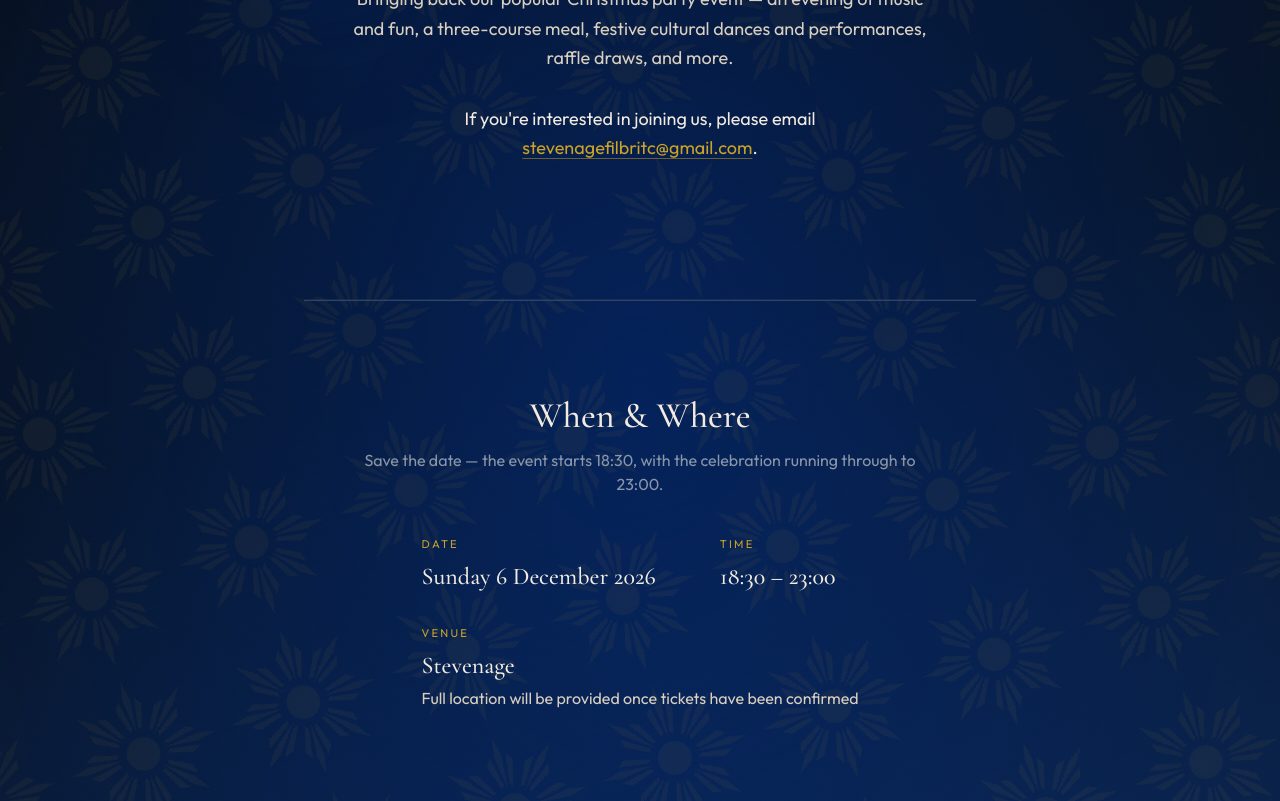
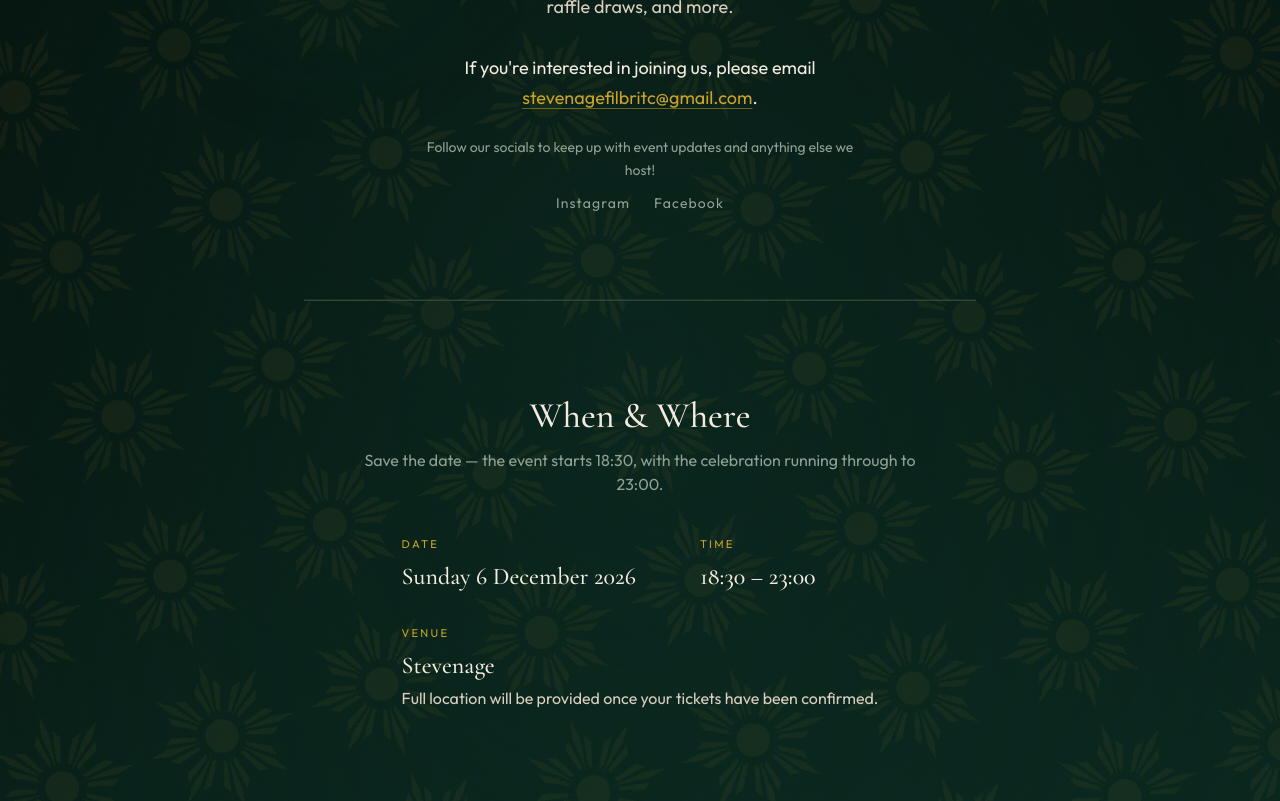
Before and after one commit to jediramos/filbrit-christmas-party, a Next.js app: page / in a window 1280 px wide. Shown: the part 500-1301 px from the top of the page. Built offline with nearby package versions, Linux system fonts and the light colour scheme.

Commit message:
Additional Design and Detail Changes

```diff
--- a/src/app/globals.css
+++ b/src/app/globals.css
@@ -1,16 +1,15 @@
 @import "tailwindcss";
 
 :root {
-  /* Deep blue night base — soft Filipino flag blue wash */
+  /* Deep royal evergreen — clean festive base */
+  --evergreen: #0c2e24;
+  --evergreen-mid: #0f3a2c;
+  --evergreen-deep: #071a14;
+  --night: #06110d;
+  --pine-line: #2a5645;
+  /* Filipino flag accents (hero rule / small cues) */
   --fil-blue: #0038a8;
   --fil-blue-soft: #1a4fbf;
-  --fil-blue-mid: #0c2a5c;
-  --fil-blue-deep: #071428;
-  --night: #060e1c;
-  --pine-line: #3a5a8c;
-  /* Kept as aliases so existing components stay coherent on the blue base */
-  --evergreen: var(--fil-blue-mid);
-  --evergreen-deep: var(--fil-blue-deep);
   --crimson: #9b1d2e;
   --crimson-soft: #c43b4a;
   --gold: #c9a227;
@@ -18,7 +17,7 @@
   --gold-dim: #8a7020;
   --ivory: #f3ebe0;
   --ivory-soft: #d9cfc0;
-  --mist: #8a96a8;
+  --mist: #8fa094;
   --background: var(--night);
   --foreground: var(--ivory);
 }
@@ -44,28 +43,28 @@ body {
   font-family: var(--font-display), Georgia, serif;
 }
 
-/* Atmospheric page backdrop — soft Filipino flag blue throughout */
+/* Atmospheric page backdrop — deep royal green throughout */
 .page-shell {
   position: relative;
   isolation: isolate;
   background:
-    radial-gradient(ellipse 90% 55% at 50% -10%, rgba(155, 29, 46, 0.2), transparent 55%),
-    radial-gradient(ellipse 85% 60% at 50% 35%, rgba(0, 56, 168, 0.38), transparent 65%),
-    radial-gradient(ellipse 70% 50% at 0% 80%, rgba(26, 79, 191, 0.18), transparent 55%),
+    radial-gradient(ellipse 90% 55% at 50% -10%, rgba(155, 29, 46, 0.22), transparent 55%),
+    radial-gradient(ellipse 85% 60% at 50% 35%, rgba(12, 46, 36, 0.55), transparent 65%),
+    radial-gradient(ellipse 70% 50% at 0% 80%, rgba(15, 58, 44, 0.35), transparent 55%),
     radial-gradient(ellipse 50% 35% at 100% 75%, rgba(201, 162, 39, 0.08), transparent 50%),
     linear-gradient(
       165deg,
       var(--night) 0%,
-      var(--fil-blue-deep) 35%,
-      var(--fil-blue-mid) 70%,
-      #0f3268 100%
+      var(--evergreen-deep) 35%,
+      var(--evergreen) 70%,
+      var(--evergreen-mid) 100%
     );
   min-height: 100vh;
   /* Clip both axes so the rotated sun watermark cannot extend page scroll */
   overflow: clip;
 }
 
-.page-shell > * {
+.page-shell > *:not(.page-watermark) {
   position: relative;
   z-index: 1;
 }
@@ -89,21 +88,29 @@ body {
 }
 
 /*
- * Subtle diagonal watermark — official-style Philippine sun
- * (disc + 8 triple-ray bundles). Low contrast to stay clean.
+ * Sun watermark layer: oversized + rotated inner tile so the pattern
+ * never drops out at the top of the page after rotation/clipping.
  */
-.page-shell::after {
+.page-watermark {
+  position: absolute;
+  inset: 0;
+  z-index: 0;
+  pointer-events: none;
+  overflow: hidden;
+}
+
+.page-watermark::before {
   content: "";
-  pointer-events: none;
   position: absolute;
-  inset: -20%;
-  z-index: 0;
-  opacity: 0.055;
+  top: 50%;
+  left: 50%;
+  width: 180%;
+  height: 180%;
+  opacity: 0.06;
   background-image: url("/ph-sun.svg");
   background-size: 168px 168px;
   background-repeat: repeat;
-  transform: rotate(-18deg);
-  transform-origin: center;
+  transform: translate(-50%, -50%) rotate(-18deg);
 }
 
 /* Hero motion */
@@ -180,11 +187,15 @@ body {
   animation: fade-up 1.05s cubic-bezier(0.22, 1, 0.36, 1) 0.38s both;
 }
 
+.hero-socials {
+  animation: fade-up 1.05s cubic-bezier(0.22, 1, 0.36, 1) 0.46s both;
+}
+
 .hero-glow {
   animation: soft-pulse 5.5s ease-in-out infinite;
 }
 
-.hero-glow-blue {
+.hero-glow-green {
   animation: soft-pulse 6.5s ease-in-out 1.2s infinite;
 }
 
@@ -243,7 +254,7 @@ body {
   width: min(calc(100% - 2.5rem), 42rem);
   height: 1px;
   transform: translateX(-50%);
-  background: color-mix(in srgb, var(--ivory) 14%, var(--fil-blue-mid) 86%);
+  background: color-mix(in srgb, var(--ivory) 14%, var(--evergreen) 86%);
   box-shadow: 0 -1px 0 color-mix(in srgb, var(--gold) 10%, transparent);
 }
 
@@ -265,8 +276,9 @@ body {
   .hero-tagline,
   .hero-countdown,
   .hero-cta,
+  .hero-socials,
   .hero-glow,
-  .hero-glow-blue,
+  .hero-glow-green,
   .hero-rule,
   .countdown-digit-reel,
   .countdown-separator {
--- a/src/app/page.tsx
+++ b/src/app/page.tsx
@@ -10,6 +10,9 @@ export default function Home() {
 
   return (
     <div className="page-shell">
+      {/* Full-page sun watermark — separate layer so tiling stays continuous */}
+      <div className="page-watermark" aria-hidden="true" />
+
       {/* Hero — brand + headline + countdown + description + contact */}
       <header className="relative flex min-h-[100svh] flex-col justify-center overflow-hidden section-pad py-16">
         <div
@@ -17,7 +20,7 @@ export default function Home() {
           aria-hidden="true"
         />
         <div
-          className="hero-glow-blue pointer-events-none absolute left-[18%] top-[42%] h-48 w-48 rounded-full bg-[var(--fil-blue)]/25 blur-3xl"
+          className="hero-glow-green pointer-events-none absolute left-[18%] top-[42%] h-48 w-48 rounded-full bg-[var(--evergreen-mid)]/40 blur-3xl"
           aria-hidden="true"
         />
 
@@ -53,6 +56,28 @@ export default function Home() {
             </a>
             .
           </p>
+
+          <p className="hero-socials mt-6 max-w-md text-sm leading-relaxed text-[var(--mist)]">
+            Follow our socials to keep up with event updates and anything else we
+            host!
+          </p>
+
+          <nav
+            className="hero-socials mt-3 flex items-center justify-center gap-6"
+            aria-label="Social links"
+          >
+            {eventConfig.socials.map((s) => (
+              <a
+                key={s.label}
+                href={s.href}
+                target="_blank"
+                rel="noopener noreferrer"
+                className="text-sm tracking-[0.08em] text-[var(--mist)] transition hover:text-[var(--gold)]"
+              >
+                {s.label}
+              </a>
+            ))}
+          </nav>
         </div>
       </header>
 
--- a/src/config/event.ts
+++ b/src/config/event.ts
@@ -44,7 +44,7 @@ export const eventConfig: EventConfig = {
   tagline:
     "Bringing back our popular Christmas party event — an evening of music and fun, a three-course meal, festive cultural dances and performances, raffle draws, and more.",
   venue: "Stevenage",
-  address: "Full location will be provided once tickets have been confirmed",
+  address: "Full location will be provided once your tickets have been confirmed.",
   // Sunday 6 December 2026, 18:30 Europe/London (GMT / UTC+0 in December)
   eventStart: "2026-12-06T18:30:00+00:00",
   eventTime: "18:30 – 23:00",
@@ -60,7 +60,7 @@ export const eventConfig: EventConfig = {
   detailsBlurb:
     "Save the date  — the event starts 18:30, with the celebration running through to 23:00.",
   ticketsBlurb:
-    "Tickets are released in stages. Earlier releases offer the best value — email us to reserve yours.",
+    "Tickets are released in stages. Earlier releases offer the best value — email us to reserve yours now!",
   stages: [
     {
       id: "early-bird",
```
